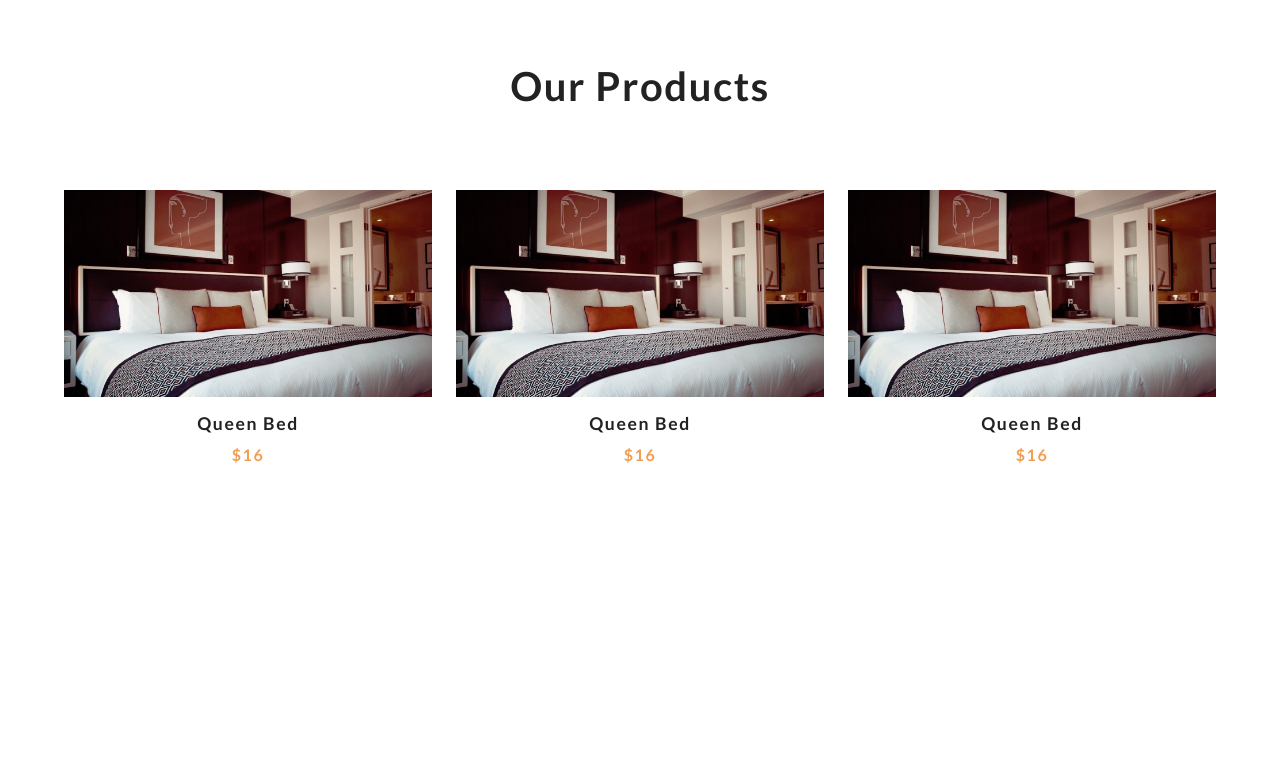
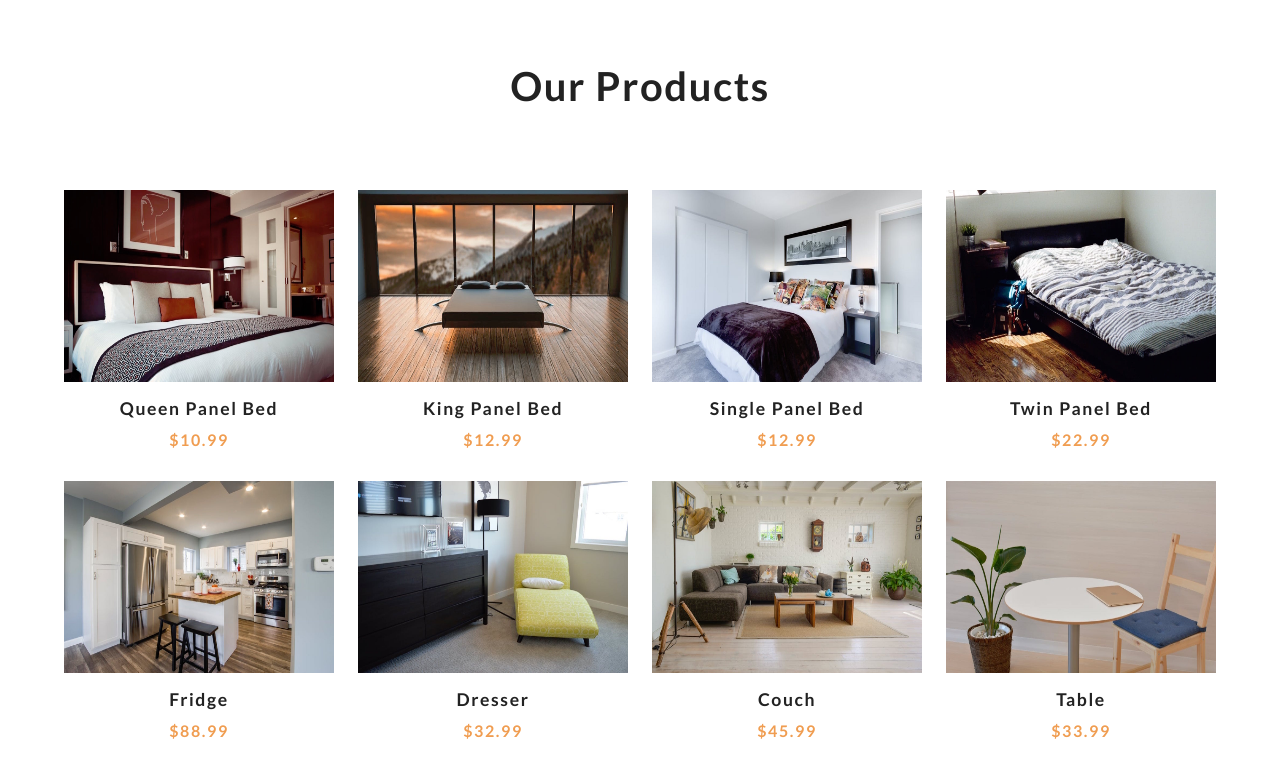
Before and after one commit to ringosingson/stylecom, a plain HTML site: page index.html in a window 1280 px wide. Shown: the part 802-1578 px from the top of the page. Before the commit the page ends 1330 px from the top, so only its background shows below. Drawn offline with Linux system fonts and the light colour scheme.

Commit message:
displaying the product in the UI from json

```diff
--- a/app.js
+++ b/app.js
@@ -1,3 +1,17 @@
+//variables
+
+const cartBtn = document.querySelector(".cart-btn");
+const closeCartBtn = document.querySelector(".close-cart");
+const clearCartBtn = document.querySelector(".clear-cart");
+const cartDOM = document.querySelector(".cart");
+const cartOverlay = document.querySelector(".cart-overlay");
+const cartItems = document.querySelector(".cart-items");
+const cartTotal = document.querySelector(".cart-total");
+const cartContent = document.querySelector(".cart-content");
+const productsDOM = document.querySelector(".products-center");
+// cart
+let cart = [];
+
 // getting the products
 class Products {
   async getProducts() {
@@ -18,6 +32,37 @@ class Products {
     }
   }
 }
+// display products
+class UI {
+  displayProducts(products) {
+    let result = "";
+    products.forEach(product => {
+      result += `
+     <!-- single product -->
+        <article class="product">
+          <div class="img-container">
+            <img
+              src=${product.image}
+              alt="product"
+              class="product-img"
+            />
+            <button class="bag-btn" data-id=${product.id}>
+              <i class="fas fa-shopping-cart"></i>
+              add to bag
+            </button>
+          </div>
+          <h3>${product.title}</h3>
+          <h4>$${product.price}</h4>
+        </article>
+        <!--end of single product -->
+     `;
+    });
+    productsDOM.innerHTML = result;
+  }
+}
+//local storage
+class Storage {}
+
 document.addEventListener("DOMContentLoaded", () => {
   const ui = new UI();
   const products = new Products();
--- a/index.html
+++ b/index.html
@@ -47,57 +47,7 @@
         <h2>our products</h2>
       </div>
       <div class="products-center">
-        <!-- single product -->
-        <article class="product">
-          <div class="img-container">
-            <img
-              src="./images/product-1.jpeg"
-              alt="product"
-              class="product-img"
-            />
-            <button class="bag-btn" data-id="1">
-              <i class="fas fa-shopping-cart"></i>
-              add to bag
-            </button>
-          </div>
-          <h3>queen bed</h3>
-          <h4>$16</h4>
-        </article>
-        <!--end of single product -->
-        <!-- single product -->
-        <article class="product">
-          <div class="img-container">
-            <img
-              src="./images/product-1.jpeg"
-              alt="product"
-              class="product-img"
-            />
-            <button class="bag-btn" data-id="1">
-              <i class="fas fa-shopping-cart"></i>
-              add to bag
-            </button>
-          </div>
-          <h3>queen bed</h3>
-          <h4>$16</h4>
-        </article>
-        <!--end of single product -->
-        <!-- single product -->
-        <article class="product">
-          <div class="img-container">
-            <img
-              src="./images/product-1.jpeg"
-              alt="product"
-              class="product-img"
-            />
-            <button class="bag-btn" data-id="1">
-              <i class="fas fa-shopping-cart"></i>
-              add to bag
-            </button>
-          </div>
-          <h3>queen bed</h3>
-          <h4>$16</h4>
-        </article>
-        <!--end of single product -->
+        <!-- getting products form json file -->
       </div>
     </section>
     <!--end of products -->
--- a/styles.css
+++ b/styles.css
@@ -75,7 +75,7 @@ body {
   padding: 2rem;
 }
 .banner-title {
-  font-size: 3.4rem;
+  font-size: 3rem;
   text-transform: uppercase;
   letter-spacing: var(--mainSpacing);
   margin-bottom: 3rem;
```
